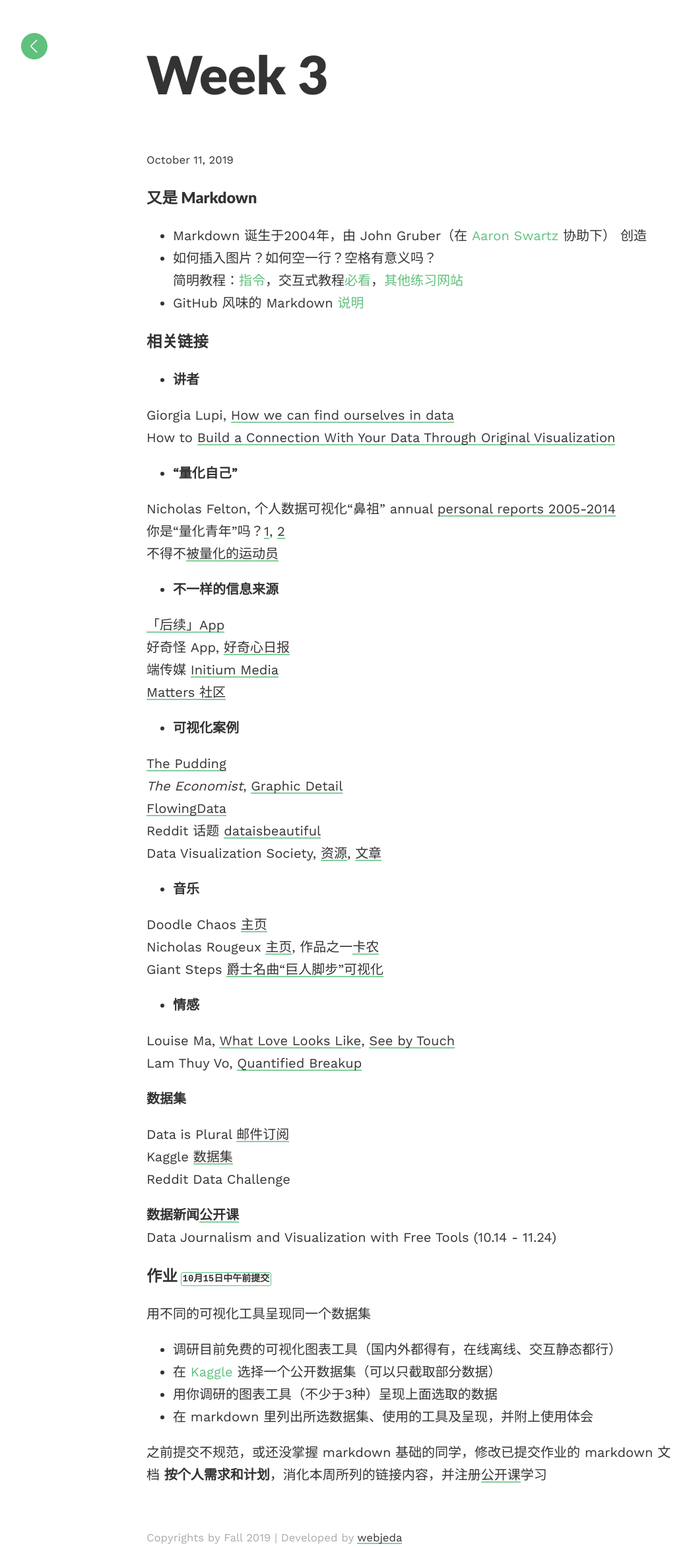
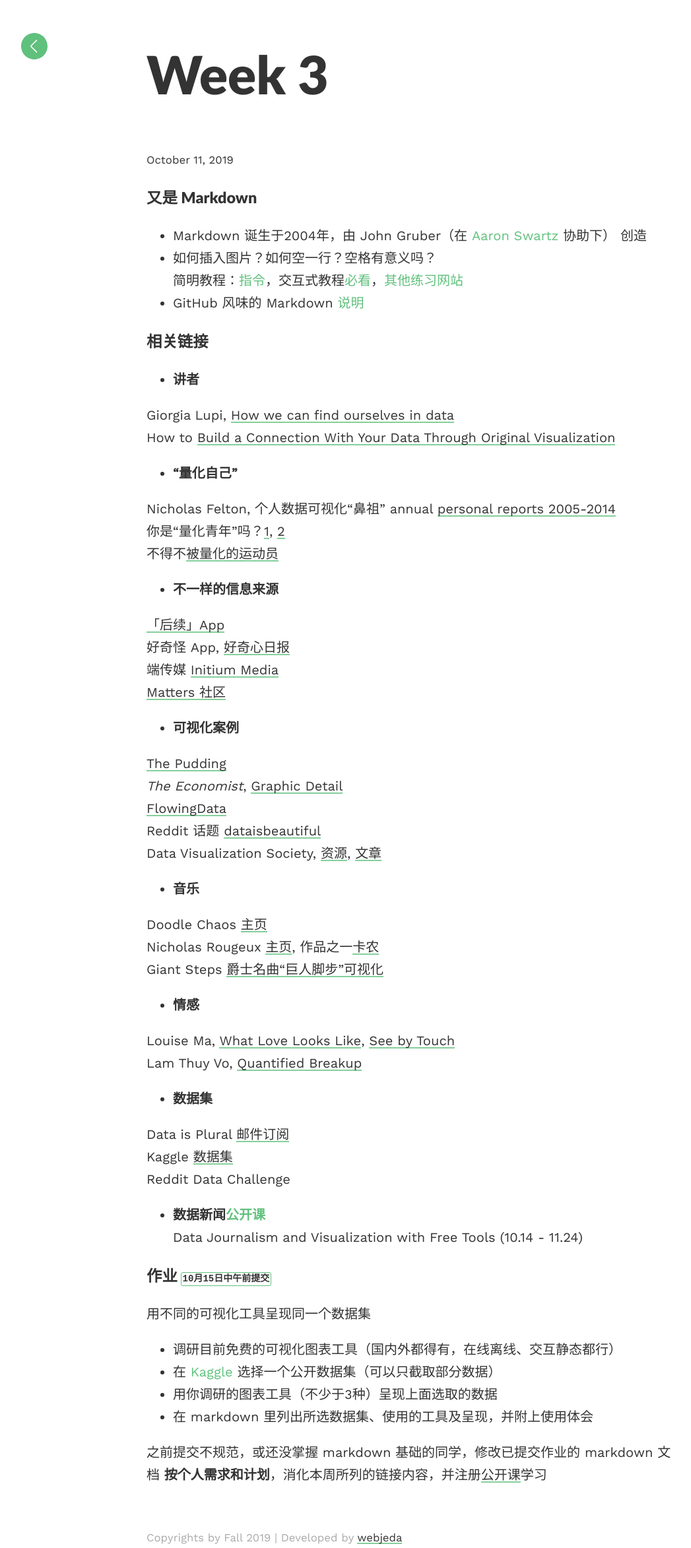
Before and after one commit to haoyuns/Fall-2019, a Jekyll site: the page built from _posts/2019-10-11-week3.md, in a window 1280 px wide. Shown: the whole page at 66% size, without its empty margins (18-1065 px from the left). Built offline with Jekyll 4.4.1, drawn with Linux system fonts in a browser that asks for light colours.

```diff
--- a/_posts/2019-10-11-week3.md
+++ b/_posts/2019-10-11-week3.md
@@ -48,13 +48,13 @@ Giant Steps [爵士名曲“巨人脚步”可视化](https://www.youtube.com/wa
 Louise Ma, [What Love Looks Like](https://vimeo.com/70813009 "What love looks like"){: target="_blank"}, [See by Touch](https://love.seebytouch.com/archive/filter-by/photo/tagged/love "Louise Ma, seebytouch.com"){: target="_blank"}
 Lam Thuy Vo, [Quantified Breakup](https://quantifiedbreakup.tumblr.com/page/2 "Quantified Breakup"){: target="_blank"}
 
-**数据集**
+- **数据集**
 
 Data is Plural [邮件订阅](https://tinyletter.com/data-is-plural/archive)
 Kaggle [数据集](https://www.kaggle.com/datasets)
 Reddit Data Challenge
 
-**数据新闻[公开课](https://journalismcourses.org/DATA0819.html)**
+- **数据新闻[公开课](https://journalismcourses.org/DATA0819.html)**
 Data Journalism and Visualization with Free Tools (10.14 - 11.24)
 
 ### 作业 `10月15日中午前提交`
```
